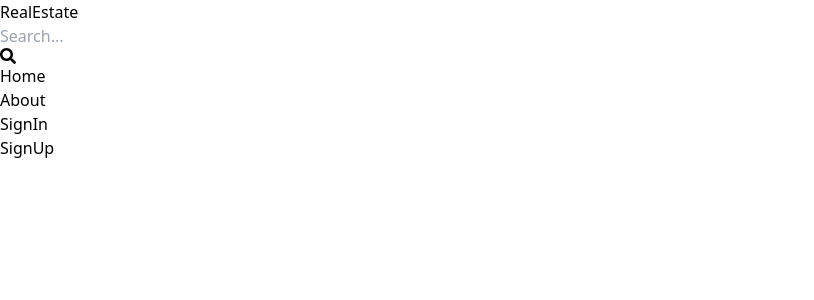
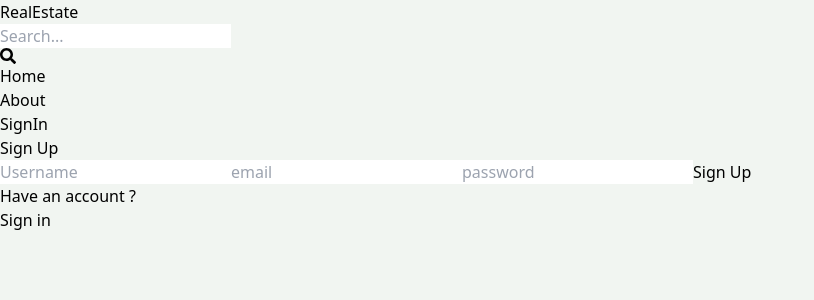
Before and after one commit to DeraniDU/MERN-Real-state-Practise1-YT-, a React (Vite) app in the folder client/: page /signUp in a window 1280 px wide. Shown: the top 300 px of the page, without its empty margins (0-814 px from the left). Built offline with nearby package versions, Linux system fonts and the light colour scheme.

Commit message:
create signup page UI

```diff
--- a/client/src/index.css
+++ b/client/src/index.css
@@ -1,3 +1,7 @@
 @tailwind base;
 @tailwind components;
 @tailwind utilities;
+
+body{
+    background-color: rgb(241,245,241);
+}
--- a/client/src/pages/SignUp.jsx
+++ b/client/src/pages/SignUp.jsx
@@ -1,7 +1,27 @@
-import React from 'react'
+import { Link } from 'react-router-dom';
 
 export default function SignOut() {
   return (
-    <div>SignUp</div>
+    <div className='p-3 max-w-lg mx-auto'>
+      <h1 className="text-3xl font-semibold text-center my-7">Sign Up</h1>
+
+      <form className='flex flex-col gap-4'>
+        <input type="text" placeholder='Username' className="border p-3 rounded-lg " id='username' />
+        <input type="email" placeholder='email' className="border p-3 rounded-lg " id='email' />
+        <input type="password" placeholder='password' className="border p-3 rounded-lg " id='password' />
+        <button className="bg-slate-700 text-white p-3 rounded-lg uppercase hover: opacity-95 disabled:opacity-80">Sign Up</button>
+      </form>
+
+      <div className="flex gap-2 mt-5">
+        <p> Have an account ?</p>
+
+        <Link to ={"/Sign-in"} >
+          <span className='text-blue-700'> Sign in</span>
+
+        </Link>
+      </div>
+
+
+    </div>
   )
 }
```
